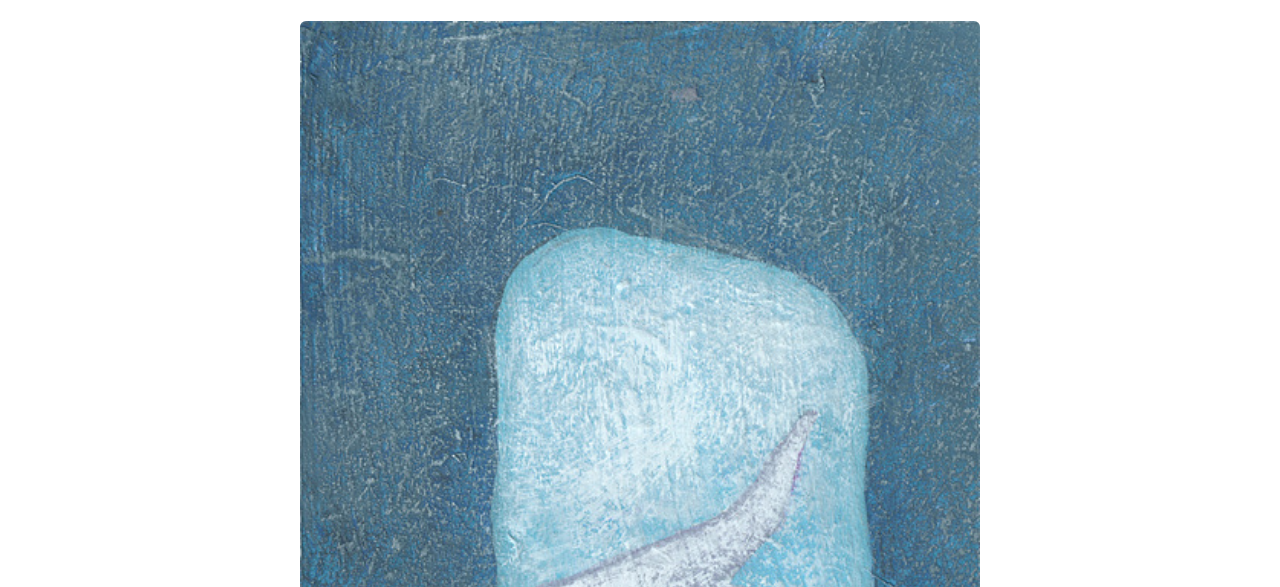
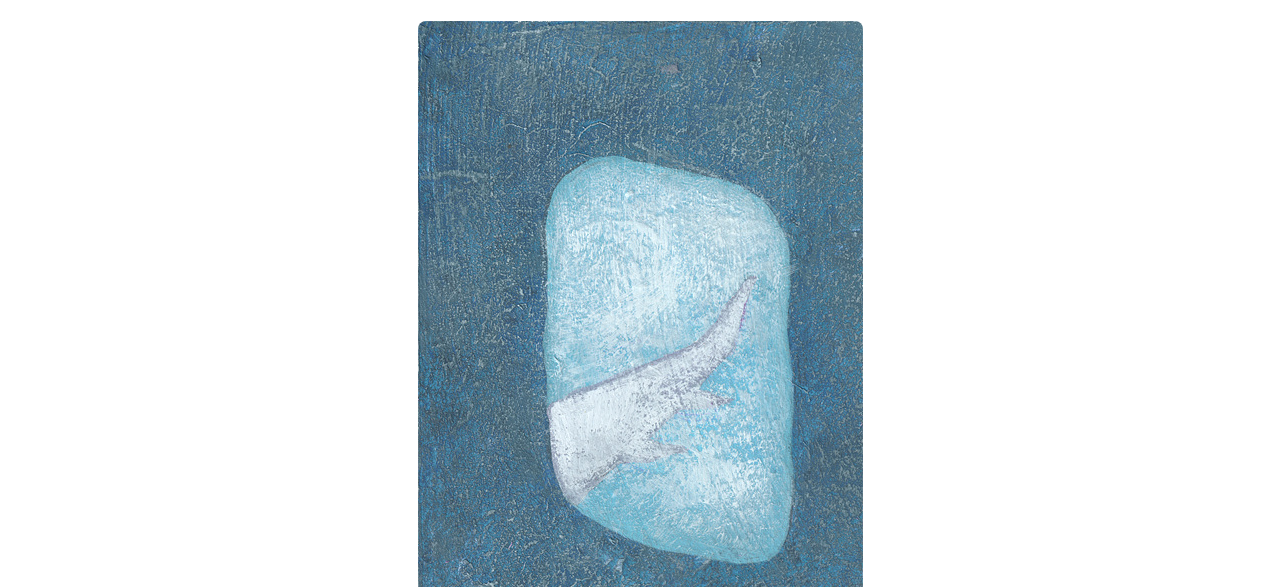
Before and after one commit to omatty123/MontafonMoonlight, a plain HTML site: page chapter.html in a window 1280 px wide. Shown: the part 213-800 px from the top of the page. Drawn offline with nearby package versions, Linux system fonts and the light colour scheme.

Commit message:
Update chapter.html

```diff
--- a/chapter.html
+++ b/chapter.html
@@ -1,76 +1,47 @@
 <!DOCTYPE html>
 <html lang="en">
 <head>
-  <meta charset="UTF-8"/>
-  <meta name="viewport" content="width=device-width, initial-scale=1.0"/>
+  <meta charset="UTF-8" />
+  <meta
+    name="viewport"
+    content="width=device-width, initial-scale=1.0"/>
   <title>Chapter • Moonlight of Montafon</title>
 
   <!-- Fonts / Tailwind / Icons -->
-  <link href="https://fonts.googleapis.com/css2?family=Inter:wght@300;400;600;700&display=swap" rel="stylesheet"/>
-  <link href="https://cdn.jsdelivr.net/npm/tailwindcss@2.2.19/dist/tailwind.min.css" rel="stylesheet"/>
-  <link rel="stylesheet" href="https://cdn.jsdelivr.net/npm/@fortawesome/fontawesome-free@6.4.0/css/all.min.css"/>
+  <link href="https://fonts.googleapis.com/css2?family=Inter:wght@300;400;600;700&display=swap" rel="stylesheet" />
+  <link href="https://cdn.jsdelivr.net/npm/tailwindcss@2.2.19/dist/tailwind.min.css" rel="stylesheet" />
+  <link rel="stylesheet" href="https://cdn.jsdelivr.net/npm/@fortawesome/fontawesome-free@6.4.0/css/all.min.css" />
+
+  <!-- Site theme (colors, image sizing, sticky header tokens, etc.) -->
+  <link rel="stylesheet" href="assets/theme.css" />
 
   <style>
-    /* ---- Theme tokens (same feel as index) ---- */
-    :root{
-      --bg:#ffffff; --text:#111827;
-      --muted:#64748b; --card:#f8fafc; --border:#e5e7eb; --link:#1f47c7;
-    }
-    html[data-theme="dark"]{
-      --bg:#0b1220; --text:#e5e7eb;
-      --muted:#94a3b8; --card:#111827; --border:#243244; --link:#8ab4ff;
+    /* Keep typography consistent with index */
+    body, h1, h2, h3, h4, h5, h6, p, a, span, li, nav, div {
+      font-family: 'Inter', sans-serif !important;
     }
 
-    /* ---- Base ---- */
-    html,body{ background:var(--bg); color:var(--text); }
-    a{ color:var(--link); }
-    body, h1, h2, h3, h4, h5, h6, p, a, span, li, nav, div { font-family:'Inter',sans-serif !important; }
+    /* Layout */
+    .chapter-wrap { max-width: 820px; margin: 0 auto; padding: 1.25rem; }
+    .meta { color: var(--muted); }
+    .chapter-title { font-size: 1.875rem; font-weight: 700; margin-bottom: .25rem; }
 
-    /* ---- Header ---- */
-    header.stickybar{
-      position:sticky; top:0; z-index:40;
-      background:var(--bg);
-      border-bottom:1px solid var(--border);
-    }
-    .meta{ color:var(--muted); }
+    /* Google Docs paste area: spacing + italics preserved */
+    .gdoc p { margin: 1em 0; line-height: 1.75; }
+    .gdoc em, .gdoc i { font-style: italic; }
 
-    /* ---- Layout ---- */
-    .chapter-wrap{ max-width:820px; margin:0 auto; padding:1.25rem; }
+    /* Optional hero image (sized in theme.css too) */
+    #heroBlock[hidden]{ display:none; }
 
-    /* ---- Typography ---- */
-    #chapterTitle{ font-size:1.875rem; font-weight:700; margin-bottom:.25rem; }
-    .gdoc p{ margin:1em 0; line-height:1.75; }
-    .gdoc em, .gdoc i { font-style:italic; }
-
-    /* ---- Images: hero + any pasted content images (brute force) ---- */
-    /* CSS side: constrain any image inside the chapter area */
-    .chapter-wrap img{
-      max-width:680px !important;   /* medium */
-      width:100% !important;
-      height:auto !important;
-      display:block !important;
-      margin:1.5rem auto !important;
-      border-radius:6px !important;
-    }
-    /* Optional hero can be a little wider */
-    #heroImg{
-      max-width:800px !important;
-      width:100% !important;
-      margin:1.25rem auto .5rem !important;
-      border-radius:8px !important;
-    }
-    #heroBlock[hidden]{ display:none; }
-    #heroCaption{ color:var(--muted); font-size:.875rem; text-align:center; }
-
-    /* ---- Progress bar ---- */
-    .progress-rail{ height:4px; background:#e5e7eb; }
-    html[data-theme="dark"] .progress-rail{ background:#1f2937; }
-    #progress{ height:4px; background:#3b82f6; width:0%; transition:width .2s linear; }
+    /* Progress bar track adopts theme in theme.css; width driven via JS */
+    .progress-rail { height: 4px; background: #e5e7eb; }
+    html[data-theme="dark"] .progress-rail { background: #1f2937; }
+    #progress { height: 4px; background: #3b82f6; width: 0%; transition: width .2s linear; }
   </style>
 </head>
 <body>
 
-  <!-- Header -->
+  <!-- Header (sticky via theme.css .stickybar helper) -->
   <header class="stickybar">
     <div class="max-w-7xl mx-auto px-4 sm:px-6 lg:px-8 py-4 flex justify-between items-center">
       <div class="min-w-0">
@@ -80,7 +51,7 @@
         </h1>
         <p class="text-sm meta">Translated from Korean • Updates weekly</p>
       </div>
-      <button id="theme-toggle" class="p-2 rounded border meta" aria-label="Toggle theme">
+      <button id="theme-toggle" class="p-2 rounded border meta" aria-label="Toggle theme" title="Toggle theme">
         <i class="fas fa-moon"></i>
       </button>
     </div>
@@ -97,7 +68,7 @@
 
     <!-- Title + meta -->
     <header class="mb-4">
-      <h2 id="chapterTitle">Loading…</h2>
+      <h2 id="chapterTitle" class="chapter-title">Loading…</h2>
       <div class="text-sm meta flex flex-wrap gap-x-6 gap-y-2">
         <span><i class="fas fa-calendar mr-1"></i><time id="pubDate" datetime="">—</time></span>
         <span><i class="fas fa-clock mr-1"></i><span id="readTime">—</span></span>
@@ -108,10 +79,10 @@
     <!-- Optional hero -->
     <figure id="heroBlock" hidden class="mb-6">
       <img id="heroImg" src="" alt="Chapter image">
-      <figcaption id="heroCaption"></figcaption>
+      <figcaption id="heroCaption" class="caption text-center"></figcaption>
     </figure>
 
-    <!-- Chapter body gets injected here -->
+    <!-- Chapter body (we inject HTML here) -->
     <article id="contentRoot" class="gdoc"></article>
 
     <!-- Prev / Next -->
@@ -125,8 +96,9 @@
     </footer>
   </main>
 
+  <!-- Scripts -->
   <script>
-    /* ---------------- THEME (same behavior as index) ---------------- */
+    // THEME — identical to index.html (shared via localStorage)
     (function () {
       const STORAGE_KEY = "theme";   // "light" | "dark"
       const root = document.documentElement;
@@ -153,8 +125,7 @@
       const mq = matchMedia("(prefers-color-scheme: dark)");
       function onSystem(e){
         if(localStorage.getItem(STORAGE_KEY)) return;
-        current = e.matches ? "dark" : "light";
-        apply(current); reflect(current);
+        current = e.matches ? "dark" : "light"; apply(current); reflect(current);
       }
       mq.addEventListener?.("change", onSystem);
       btn?.addEventListener("click", () => {
@@ -164,7 +135,7 @@
       });
     })();
 
-    /* ---------------- UTIL ---------------- */
+    // UTIL
     const fmtLong = (d) => new Date(d).toLocaleDateString(undefined,{year:"numeric",month:"long",day:"numeric"});
     const num = (n) => (n||0).toLocaleString();
     async function loadChapters(){
@@ -176,12 +147,11 @@
       catch(e){ return ""; }
     }
 
-    /* ---------------- PAGE LOGIC ---------------- */
     (async function main(){
       document.getElementById("copyYear").textContent = new Date().getFullYear();
 
       const list = await loadChapters();
-      list.sort((a,b)=> new Date(a.date) - new Date(b.date)); // ascending (1→2→3)
+      list.sort((a,b)=> new Date(a.date) - new Date(b.date)); // ascending 1→2→3
 
       const slug = new URLSearchParams(location.search).get("slug");
       let idx = list.findIndex(c=>c.slug===slug);
@@ -189,7 +159,6 @@
       const ch = list[idx] || {};
 
       // Title + meta
-      document.title = (ch.title ? (ch.title + " • Moonlight of Montafon") : "Chapter • Moonlight of Montafon");
       document.getElementById("chapterTitle").textContent = ch.title || "Chapter";
       document.getElementById("crumbTitle").textContent = ch.title || "Chapter";
       if(ch.date){
@@ -205,8 +174,7 @@
       if(ch.hero){
         const fig = document.getElementById("heroBlock");
         fig.hidden = false;
-        const hero = document.getElementById("heroImg");
-        hero.src = ch.hero;
+        document.getElementById("heroImg").src = ch.hero;
         document.getElementById("heroCaption").textContent = ch.caption || "";
       }
 
@@ -215,32 +183,13 @@
       if(ch.contentHtml) html = await loadHtml(ch.contentHtml);
       document.getElementById("contentRoot").innerHTML = html || "<p>Chapter content coming soon.</p>";
 
-      // *** BRUTE FORCE IMAGE FIXER ***
-      // 1) Strip inline width/height/style Google Docs likes to inject
-      // 2) Also neutralize width constraints on a wrapping <p>, if present
-      (function fixImages(){
-        const imgs = document.querySelectorAll(".chapter-wrap img");
-        imgs.forEach(img => {
-          img.removeAttribute("width");
-          img.removeAttribute("height");
-          // wipe style completely so our CSS wins
-          img.removeAttribute("style");
-          // last resort: set a JS style with !important (rarely needed after removing style)
-          img.style.setProperty("max-width","680px","important");
-          img.style.setProperty("width","100%","important");
-          img.style.setProperty("height","auto","important");
-          img.style.setProperty("display","block","important");
-          img.style.setProperty("margin","1.5rem auto","important");
-          img.style.setProperty("border-radius","6px","important");
-
-          const p = img.parentElement;
-          if(p && p.tagName === "P"){
-            p.style.removeProperty("width");
-            p.style.removeProperty("max-width");
-            p.style.removeProperty("height");
-          }
-        });
-      })();
+      // Strip inline sizes from pasted GDocs images so CSS sizing wins
+      document.querySelectorAll("#contentRoot img").forEach(img=>{
+        img.removeAttribute("width"); img.removeAttribute("height");
+        if(img.style){
+          img.style.width=""; img.style.height=""; img.style.maxWidth="";
+        }
+      });
 
       // Prev / Next
       const prev = list[idx-1], next = list[idx+1];
```
